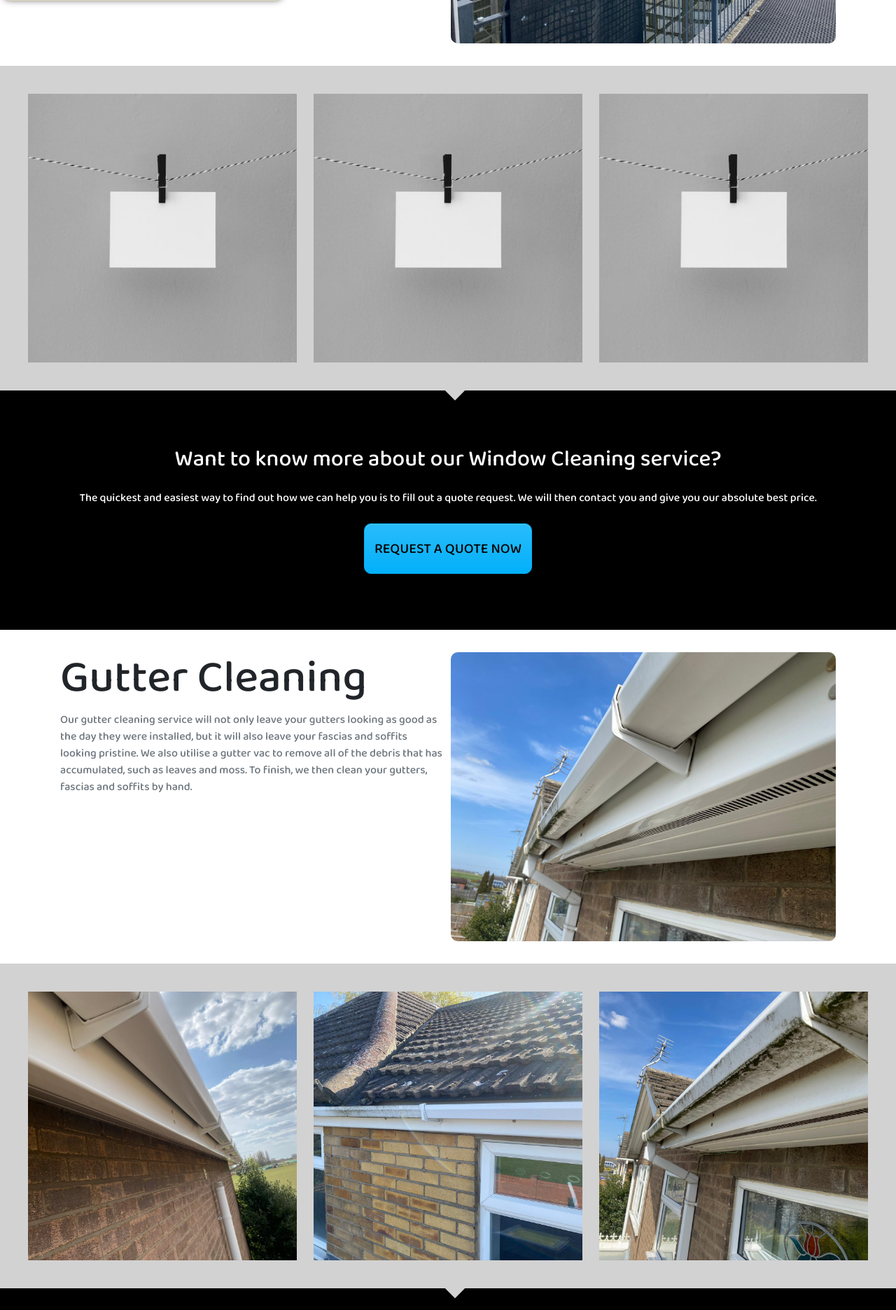
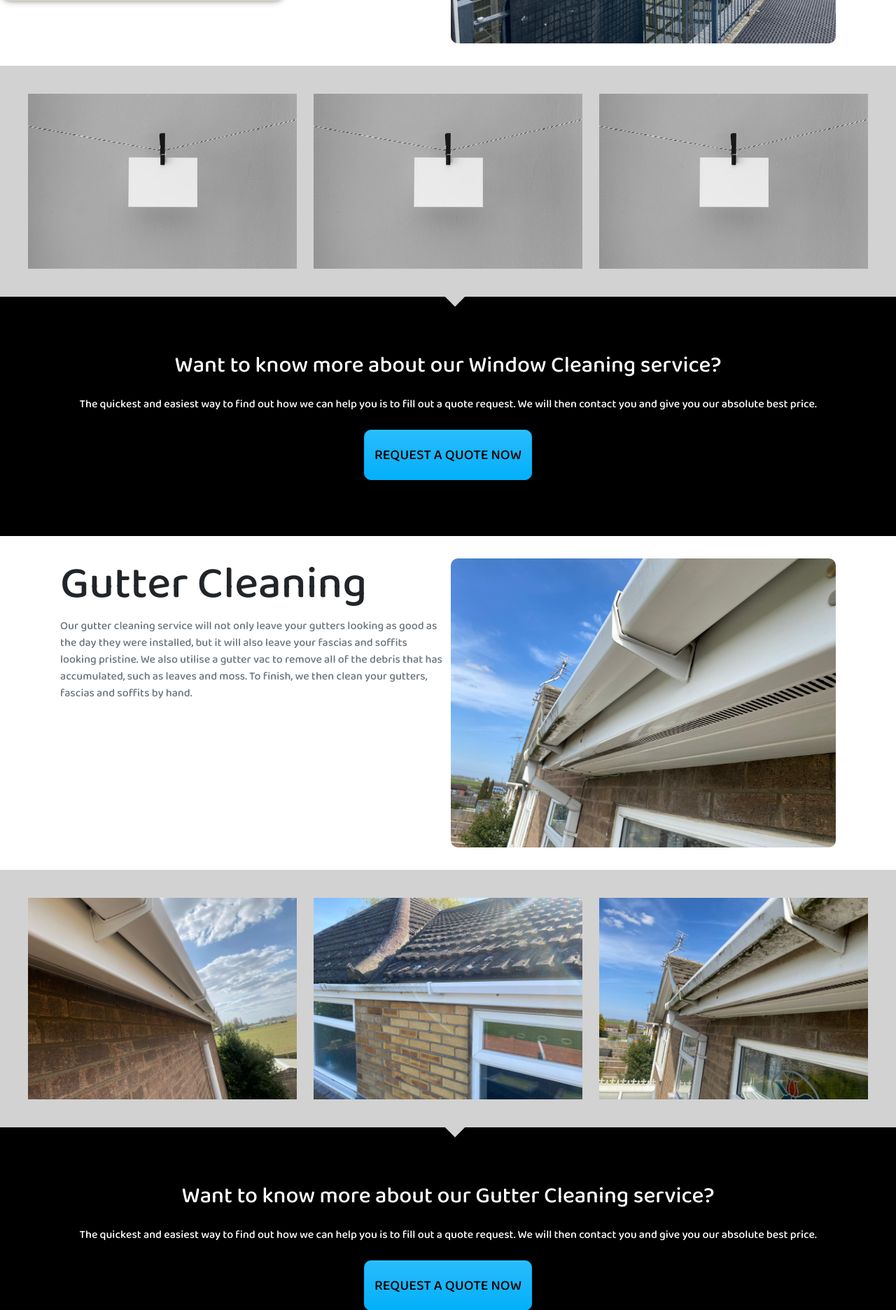
Before and after one commit to pmedia84/bwc, a PHP site: page /window-cleaning-services-cambridgeshire in a window 1280 px wide. Shown: the part 795-2667 px from the top of the page at 70% size. Run offline with PHP 8.4, Linux system fonts and the light colour scheme; some libraries are stand-ins or nearby versions.

Commit message:
changed services page

```diff
--- a/scss/components/_cards.scss
+++ b/scss/components/_cards.scss
@@ -148,22 +148,20 @@
 
 .services-img-grid{
     display: grid;
+    grid-template-columns: 1fr;
     gap: $spacer-3;
     padding: $spacer-5;
     justify-items: center;
+
     @media(min-width:$md){
         grid-template-columns: 1fr 1fr 1fr;
+        grid-template-rows: minmax(250px, 1fr);
+        img{
+
+            width: 100%;
+            height: 100%;
+            object-fit: cover;
+        }
     }
 
 }
-//wrap images in this to keep the aspect ratio of images the same size regardless if teh images are portrait or landscape
-.img-wrapper{
-    aspect-ratio: 1/1;
-    max-height: 500px;
-    img{
-        height: 100%;
-        object-fit: cover;
-
-    }
-}
-//////////////////////////////////////////////
--- a/window-cleaning-services-cambridgeshire.php
+++ b/window-cleaning-services-cambridgeshire.php
@@ -46,8 +46,8 @@
                 </div>
             </div>
             <div class="services-img-grid container-fw bg-tertiary-col-v2 py-4">
-                <div class="img-wrapper"><img src="./assets/img/placeholder.jpg" alt=""></div>
-                <div class="img-wrapper"><img src="./assets/img/placeholder.jpg" alt=""></div>
+                <img src="./assets/img/placeholder.jpg" alt="">
+                <img src="./assets/img/placeholder.jpg" alt="">
                 <div class="img-wrapper"><img src="./assets/img/placeholder.jpg" alt=""></div>
             </div>
             <div class="container-fw">
@@ -63,16 +63,18 @@
             <div class="container my-4">
                 <div class="grid-row-2col">
                     <div class="place-start">
-                        <h2 class="display-3"><meta itemprop="serviceType" content="Gutter cleaning" />Gutter Cleaning</h2>
+                        <h2 class="display-3">
+                            <meta itemprop="serviceType" content="Gutter cleaning" />Gutter Cleaning
+                        </h2>
                         <p class="text-color-muted">Our gutter cleaning service will not only leave your gutters looking as good as the day they were installed, but it will also leave your fascias and soffits looking pristine. We also utilise a gutter vac to remove all of the debris that has accumulated, such as leaves and moss. To finish, we then clean your gutters, fascias and soffits by hand.</p>
                     </div>
                     <img class="border-std" src="./assets/img/services/gutter-cleaning.jpg" alt="">
                 </div>
             </div>
             <div class="services-img-grid container-fw bg-tertiary-col-v2 py-4">
-                <div class="img-wrapper"><img src="./assets/img/services/gutter-cleaning1.jpg" alt=""></div>
-                <div class="img-wrapper"><img src="./assets/img/services/gutter-cleaning2.jpg" alt=""></div>
-                <div class="img-wrapper"><img src="./assets/img/services/gutter-cleaning3.jpg" alt=""></div>
+                <img src="./assets/img/services/gutter-cleaning1.jpg" alt="">
+                <img src="./assets/img/services/gutter-cleaning2.jpg" alt="">
+                <img src="./assets/img/services/gutter-cleaning3.jpg" alt="">
             </div>
             <div class="container-fw">
                 <div class="cta-fw">
@@ -98,9 +100,9 @@
                 </div>
             </div>
             <div class="services-img-grid container-fw bg-tertiary-col-v2 py-4">
-                <div class="img-wrapper"><img src="./assets/img/services/public-sector1.jpg" alt=""></div>
-                <div class="img-wrapper"><img src="./assets/img/services/public-sector2.jpg" alt=""></div>
-                <div class="img-wrapper"><img src="./assets/img/services/public-sector3.jpg" alt=""></div>
+                <img src="./assets/img/services/public-sector1.jpg" alt="">
+                <img src="./assets/img/services/public-sector2.jpg" alt="">
+                <img src="./assets/img/services/public-sector3.jpg" alt="">
             </div>
             <div class="container-fw">
                 <div class="cta-fw">
@@ -126,9 +128,9 @@
                 </div>
             </div>
             <div class="services-img-grid container-fw bg-tertiary-col-v2 py-4">
-                <div class="img-wrapper"><img src="./assets/img/services/conservatory-cleaning1.jpg" alt=""></div>
-                <div class="img-wrapper"><img src="./assets/img/services/conservatory-cleaning2.jpg" alt=""></div>
-                <div class="img-wrapper"><img src="./assets/img/services/conservatory-cleaning3.jpg" alt=""></div>
+                <img src="./assets/img/services/conservatory-cleaning1.jpg" alt="">
+                <img src="./assets/img/services/conservatory-cleaning2.jpg" alt="">
+                <img src="./assets/img/services/conservatory-cleaning3.jpg" alt="">
             </div>
             <div class="container-fw">
                 <div class="cta-fw">
@@ -154,9 +156,9 @@
                 </div>
             </div>
             <div class="services-img-grid container-fw bg-tertiary-col-v2 py-4">
-                <div class="img-wrapper"><img src="./assets/img/services/roof-cleaning1.jpg" alt=""></div>
-                <div class="img-wrapper"><img src="./assets/img/services/roof-cleaning2.jpg" alt=""></div>
-                <div class="img-wrapper"><img src="./assets/img/services/roof-cleaning3.jpg" alt=""></div>
+                <img src="./assets/img/services/roof-cleaning1.jpg" alt="">
+                <img src="./assets/img/services/roof-cleaning2.jpg" alt="">
+                <img src="./assets/img/services/roof-cleaning3.jpg" alt="">
             </div>
 
         </section>
@@ -183,9 +185,9 @@
                 </div>
             </div>
             <div class="services-img-grid container-fw bg-tertiary-col-v2 py-4">
-                <div class="img-wrapper"><img src="./assets/img/services/lodge-cleaning1.jpg" alt=""></div>
-                <div class="img-wrapper"><img src="./assets/img/services/lodge-cleaning2.jpg" alt=""></div>
-                <div class="img-wrapper"><img src="./assets/img/services/lodge-cleaning3.jpg" alt=""></div>
+                <img src="./assets/img/services/lodge-cleaning1.jpg" alt="">
+                <img src="./assets/img/services/lodge-cleaning2.jpg" alt="">
+                <img src="./assets/img/services/lodge-cleaning3.jpg" alt="">
             </div>
             <div class="container-fw">
                 <div class="cta-fw">
```
Also changed, not shown: assets/css/styles.css, assets/img/services/lodge-cleaning3.jpg, 1 other file. Lines whose indentation alone changed are shown as unchanged.
